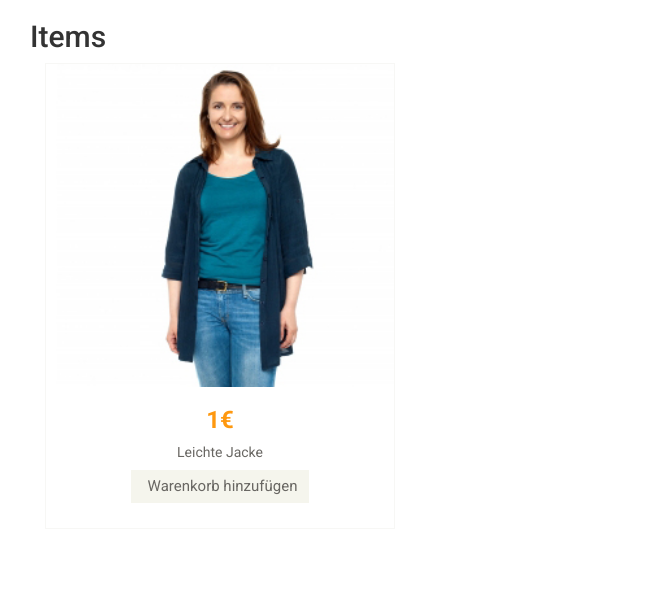
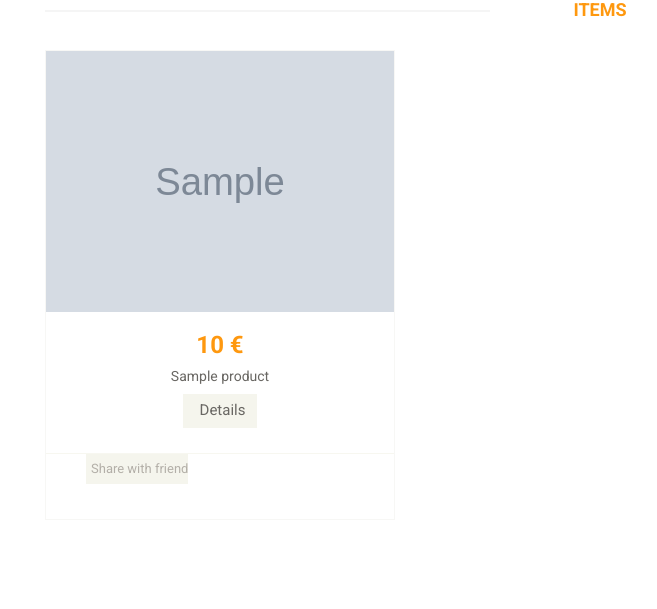
Before and after one commit to msandrock/buddyshopping, a Node project: template views/index.jade in a window 1280 px wide. Shown: the part 220-829 px from the top of the page, without its empty margins (40-697 px from the left). After the commit the page ends 704 px from the top, so only its background shows below. Run offline with Node 20 templates, Linux system fonts and the light colour scheme; the template is opened without the code that fills it: most values are stand-ins (such as "Sample title", 1, 10 or a date in 2020); grey boxes marked "Sample" are stand-in pictures; some libraries are stand-ins or nearby versions.

Commit message:
Add json to index.jade

```diff
--- a/views/index.jade
+++ b/views/index.jade
@@ -6,14 +6,21 @@ block content
             div.row
                 div.col-sm-12
                     div.features_items
-                        h2 Items
-                        div.col-sm-4
-                            div.product-image-wrapper
-                                div.single-products
-                                    div.productinfo.text-center
-                                        img(src='/images/home/product1.jpg')
-                                        h2 1€
-                                        p Leichte Jacke
-                                        a(href='#').btn.btn-default.add-to-cart
-                                            i.fa.fa-shopping-cart
-                                            Zum Warenkorb hinzufügen
+                        h2.title.text-center Items
+                        for product in products
+                            div.col-sm-4
+                                div.product-image-wrapper
+                                    div.single-products
+                                        div.productinfo.text-center
+                                            img(src=product.imageUrl)
+                                            h2 #{product.price} €
+                                            p #{product.name}
+                                            a(href='/details/' + product._id).btn.btn-default.add-to-cart
+                                                i.fa.fa-shopping-cart
+                                                | Details
+                                    div.choose
+                                        ul
+                                            li
+                                                a(href='#').btn.btn-default.add-to-cart
+                                                    i.fa.fa-plus-square
+                                                    | Share with friend
```
Also changed, not shown: routes/index.js (+13 -1 lines).
